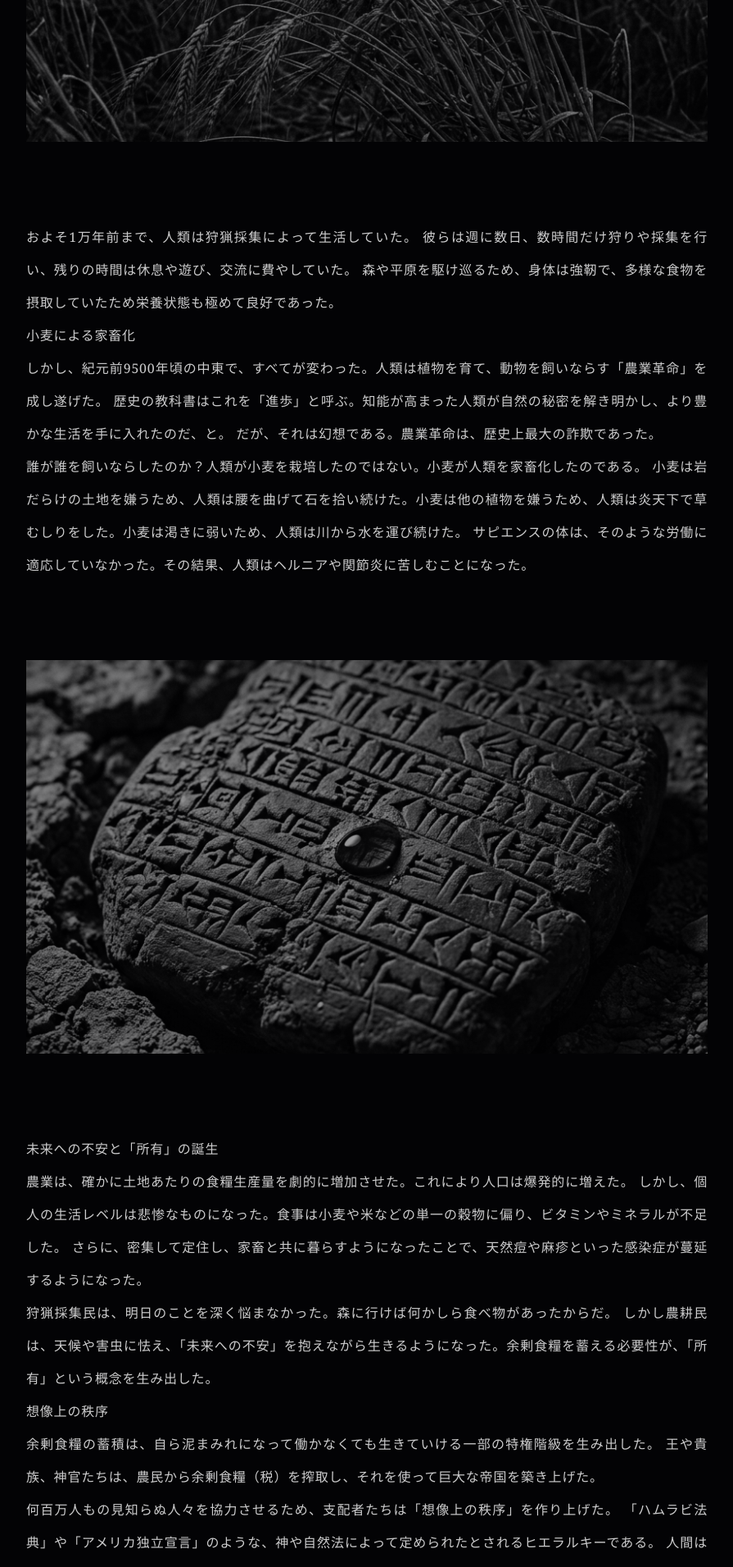
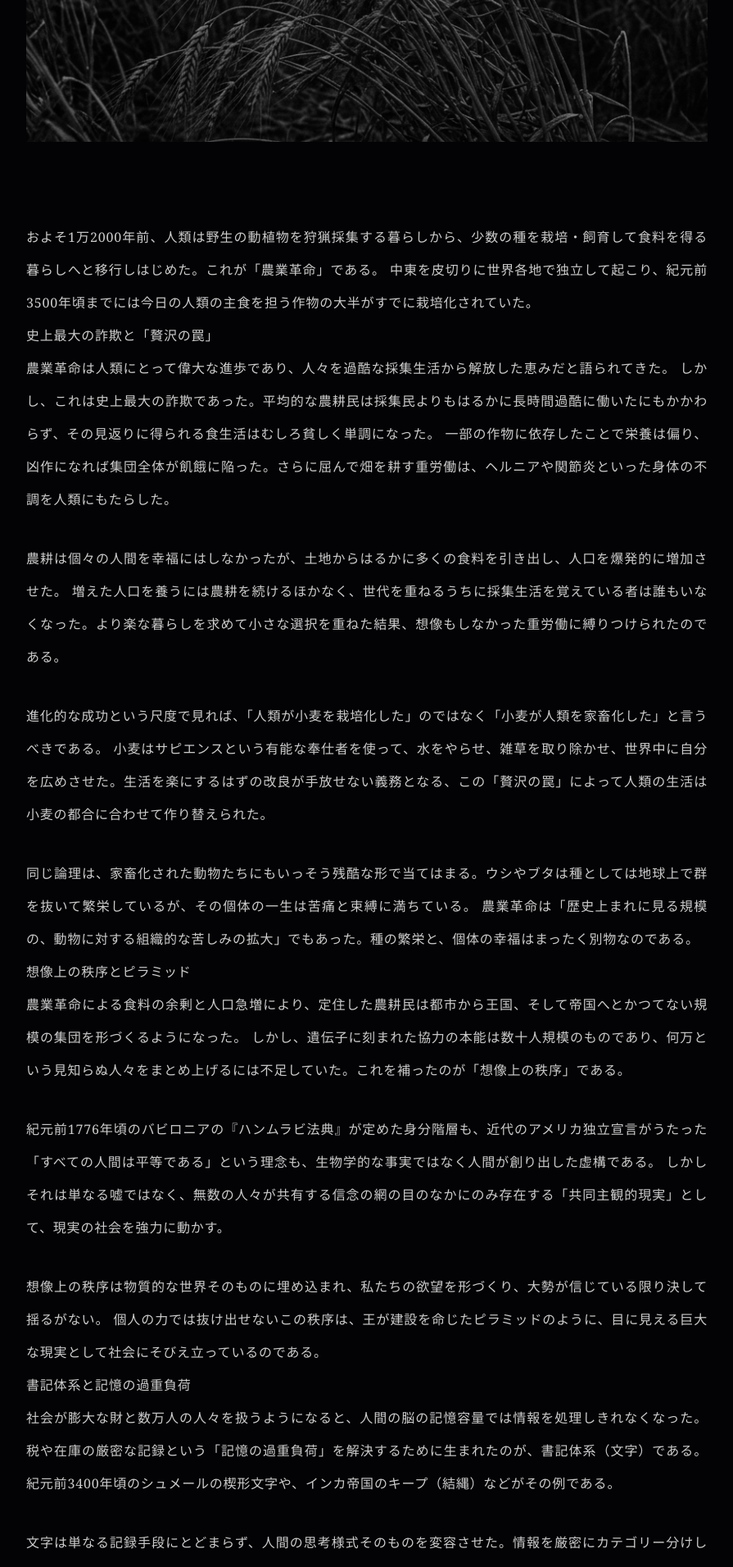
Before and after one commit to kotao-boop/artist-human-history, a Next.js app: page /artist-human-history/chapter/agricultural in a window 1280 px wide. Shown: the part 880-2791 px from the top of the page at 82% size, without its empty margins (192-1087 px from the left). Built offline with nearby package versions, Linux system fonts and the light colour scheme.

Commit message:
feat: complete Phase 3 (Agricultural) and add paragraph spacing

```diff
--- a/src/app/chapter/agricultural/page.tsx
+++ b/src/app/chapter/agricultural/page.tsx
@@ -12,54 +12,91 @@
     >
       <RevealText>
         <p>
-          およそ1万年前まで、人類は狩猟採集によって生活していた。
-          彼らは週に数日、数時間だけ狩りや採集を行い、残りの時間は休息や遊び、交流に費やしていた。
-          森や平原を駆け巡るため、身体は強靭で、多様な食物を摂取していたため栄養状態も極めて良好であった。
+          およそ1万2000年前、人類は野生の動植物を狩猟採集する暮らしから、少数の種を栽培・飼育して食料を得る暮らしへと移行しはじめた。これが「農業革命」である。
+          中東を皮切りに世界各地で独立して起こり、紀元前3500年頃までには今日の人類の主食を担う作物の大半がすでに栽培化されていた。
         </p>
       </RevealText>
 
       <RevealText>
-        <h3>小麦による家畜化</h3>
+        <h3>史上最大の詐欺と「贅沢の罠」</h3>
         <p>
-          しかし、紀元前9500年頃の中東で、すべてが変わった。人類は植物を育て、動物を飼いならす「農業革命」を成し遂げた。
-          歴史の教科書はこれを「進歩」と呼ぶ。知能が高まった人類が自然の秘密を解き明かし、より豊かな生活を手に入れたのだ、と。
-          だが、それは幻想である。農業革命は、歴史上最大の詐欺であった。
+          農業革命は人類にとって偉大な進歩であり、人々を過酷な採集生活から解放した恵みだと語られてきた。
+          しかし、これは史上最大の詐欺であった。平均的な農耕民は採集民よりもはるかに長時間過酷に働いたにもかかわらず、その見返りに得られる食生活はむしろ貧しく単調になった。
+          一部の作物に依存したことで栄養は偏り、凶作になれば集団全体が飢餓に陥った。さらに屈んで畑を耕す重労働は、ヘルニアや関節炎といった身体の不調を人類にもたらした。
         </p>
+
+        <div className="h-8" />
+
         <p>
-          誰が誰を飼いならしたのか？人類が小麦を栽培したのではない。小麦が人類を家畜化したのである。
-          小麦は岩だらけの土地を嫌うため、人類は腰を曲げて石を拾い続けた。小麦は他の植物を嫌うため、人類は炎天下で草むしりをした。小麦は渇きに弱いため、人類は川から水を運び続けた。
-          サピエンスの体は、そのような労働に適応していなかった。その結果、人類はヘルニアや関節炎に苦しむことになった。
+          農耕は個々の人間を幸福にはしなかったが、土地からはるかに多くの食料を引き出し、人口を爆発的に増加させた。
+          増えた人口を養うには農耕を続けるほかなく、世代を重ねるうちに採集生活を覚えている者は誰もいなくなった。より楽な暮らしを求めて小さな選択を重ねた結果、想像もしなかった重労働に縛りつけられたのである。
         </p>
-      </RevealText>
 
+        <div className="h-8" />
 
-      <RevealText>
-        <ParallaxImage src="/images/agricultural_inline.png" alt="Ancient Clay Tablet" yOffset={60} />
-      </RevealText>
+        <p>
+          進化的な成功という尺度で見れば、「人類が小麦を栽培化した」のではなく「小麦が人類を家畜化した」と言うべきである。
+          小麦はサピエンスという有能な奉仕者を使って、水をやらせ、雑草を取り除かせ、世界中に自分を広めさせた。生活を楽にするはずの改良が手放せない義務となる、この「贅沢の罠」によって人類の生活は小麦の都合に合わせて作り替えられた。
+        </p>
 
-      <RevealText>
-        <h3>未来への不安と「所有」の誕生</h3>
+        <div className="h-8" />
+
         <p>
-          農業は、確かに土地あたりの食糧生産量を劇的に増加させた。これにより人口は爆発的に増えた。
-          しかし、個人の生活レベルは悲惨なものになった。食事は小麦や米などの単一の穀物に偏り、ビタミンやミネラルが不足した。
-          さらに、密集して定住し、家畜と共に暮らすようになったことで、天然痘や麻疹といった感染症が蔓延するようになった。
-        </p>
-        <p>
-          狩猟採集民は、明日のことを深く悩まなかった。森に行けば何かしら食べ物があったからだ。
-          しかし農耕民は、天候や害虫に怯え、「未来への不安」を抱えながら生きるようになった。余剰食糧を蓄える必要性が、「所有」という概念を生み出した。
+          同じ論理は、家畜化された動物たちにもいっそう残酷な形で当てはまる。ウシやブタは種としては地球上で群を抜いて繁栄しているが、その個体の一生は苦痛と束縛に満ちている。
+          農業革命は「歴史上まれに見る規模の、動物に対する組織的な苦しみの拡大」でもあった。種の繁栄と、個体の幸福はまったく別物なのである。
         </p>
       </RevealText>
 
       <RevealText>
-        <h3>想像上の秩序</h3>
+        <h3>想像上の秩序とピラミッド</h3>
         <p>
-          余剰食糧の蓄積は、自ら泥まみれになって働かなくても生きていける一部の特権階級を生み出した。
-          王や貴族、神官たちは、農民から余剰食糧（税）を搾取し、それを使って巨大な帝国を築き上げた。
+          農業革命による食料の余剰と人口急増により、定住した農耕民は都市から王国、そして帝国へとかつてない規模の集団を形づくるようになった。
+          しかし、遺伝子に刻まれた協力の本能は数十人規模のものであり、何万という見知らぬ人々をまとめ上げるには不足していた。これを補ったのが「想像上の秩序」である。
         </p>
+
+        <div className="h-8" />
+
         <p>
-          何百万人もの見知らぬ人々を協力させるため、支配者たちは「想像上の秩序」を作り上げた。
-          「ハムラビ法典」や「アメリカ独立宣言」のような、神や自然法によって定められたとされるヒエラルキーである。
-          人間は平等である、あるいは身分制度は神の意志である、といったフィクションを共有させることで、巨大な社会は維持されるようになった。
+          紀元前1776年頃のバビロニアの『ハンムラビ法典』が定めた身分階層も、近代のアメリカ独立宣言がうたった「すべての人間は平等である」という理念も、生物学的な事実ではなく人間が創り出した虚構である。
+          しかしそれは単なる嘘ではなく、無数の人々が共有する信念の網の目のなかにのみ存在する「共同主観的現実」として、現実の社会を強力に動かす。
+        </p>
+
+        <div className="h-8" />
+
+        <p>
+          想像上の秩序は物質的な世界そのものに埋め込まれ、私たちの欲望を形づくり、大勢が信じている限り決して揺るがない。
+          個人の力では抜け出せないこの秩序は、王が建設を命じたピラミッドのように、目に見える巨大な現実として社会にそびえ立っているのである。
+        </p>
+      </RevealText>
+
+      <RevealText>
+        <h3>書記体系と記憶の過重負荷</h3>
+        <p>
+          社会が膨大な財と数万人の人々を扱うようになると、人間の脳の記憶容量では情報を処理しきれなくなった。
+          税や在庫の厳密な記録という「記憶の過重負荷」を解決するために生まれたのが、書記体系（文字）である。紀元前3400年頃のシュメールの楔形文字や、インカ帝国のキープ（結縄）などがその例である。
+        </p>
+
+        <div className="h-8" />
+
+        <p>
+          文字は単なる記録手段にとどまらず、人間の思考様式そのものを変容させた。情報を厳密にカテゴリー分けし整理する、官僚制に基づく規則正しい思考へと人類のものの見方を作り替えたのである。
+          想像上の秩序と書記体系が組み合わさったとき、初めて人類は数百万人を包み込む巨大な社会を維持できるようになった。
+        </p>
+      </RevealText>
+
+      <RevealText>
+        <h3>想像上のヒエラルキーと差別</h3>
+        <p>
+          大規模な社会を成り立たせる想像上の秩序は、必ず人々を序列づける「ヒエラルキー（階層）」を伴ってきた。自由人と奴隷、白人と黒人といった差別は、自然の秩序でも神の意志でもなく、まったくの歴史的偶然から生まれ、後づけの神話によって正当化されてきたものである。
+          偶然始まった差別が偏見によって固定化され、みずからを永続させる「悪循環の環」をつくり出していく。
+        </p>
+
+        <div className="h-8" />
+
+        <p>
+          また、ほぼすべての既知の社会において広く支配してきた家父長制や男女のヒエラルキーも、腕力や攻撃性などの生物学的根拠では十分に説明できない。
+          生物学的な性差（sex）と、文化によって定められる性別役割（ジェンダー）は明確に異なり、「男らしさ」「女らしさ」の中身も時代や社会によって大きく変わる。
+          私たちが当たり前だと感じている社会の序列の多くは、歴史の偶然と神話の産物にすぎず、そこには正義も必然性も存在しないのである。
         </p>
       </RevealText>
     </ChapterLayout>
--- a/src/app/chapter/cognitive/page.tsx
+++ b/src/app/chapter/cognitive/page.tsx
@@ -23,10 +23,16 @@
           人間の言語は主として、周囲の人間関係についての情報をやりとりする「うわさ話（ゴシップ）」のために進化した。誰が信用でき、誰が嘘つきかといった社会的情報の共有により、サピエンスは150人程度までの集団を結束させることができた。
           だが、認知革命の最も重要な帰結はそれをはるかに超える「まったく存在しないものについて語る能力」にあった。
         </p>
+
+        <div className="h-8" />
+
         <p>
           「気をつけろ、ライオンだ」と言える動物は多いが、「ライオンはわれわれの部族の守護霊だ」と言える動物はサピエンスだけである。
           共通の神話や虚構（フィクション）を信じることによって、互いに一度も会ったことのない無数の見知らぬ者同士が、柔軟に協力できるようになったのだ。宗教、国家、法制度、貿易ネットワークといった大規模な協力の仕組みはすべて、この共有された虚構の上に築かれている。
         </p>
+
+        <div className="h-8" />
+
         <p>
           さらに虚構には、行動を素早く更新できるという決定的な利点がある。遺伝子に刻まれた動物の社会的行動の変化には何世代も要するが、サピエンスは新しい物語を語るだけで、ごく短期間に振る舞いをそっくり作り替えることができる。
           この「文化」による高速の行動変容こそが、サピエンスを他のあらゆる動物から決定的に隔てるものであり、ここに生物学的進化とは異なる次元の「歴史」が始まったのである。
@@ -39,10 +45,16 @@
           認知革命から農業革命までのおよそ数万年のあいだ、サピエンスは狩猟採集民として暮らしていた。
           現代人の食習慣や欲求、たとえば甘いものや脂っこいものを見ると際限なく食べたくなるのは、木の実や熟した果実が手に入ったときにできるだけ多く摂取しておくことが生存に有利だった、あの時代の名残（強欲な遺伝子）である。
         </p>
+
+        <div className="h-8" />
+
         <p>
           狩猟採集民の生活は、のちの農耕民よりも豊かで健康的な暮らしを送っていた可能性が高い。多種多様な動植物を食べていたため栄養バランスが良く、労働時間も短く、残りの時間は休息や遊びにあてることができた。
           また、人口密度が低く定住していなかったため、感染症の流行にもさらされにくかった。彼らはしばしば「最初の豊かな社会」と呼ばれる。
         </p>
+
+        <div className="h-8" />
+
         <p>
           彼らの多くはアニミズムを信じ、あらゆる場所や動植物に霊が宿ると考え、自然と対等な立場で対話していた。また、周囲の動植物についての精緻な知識を持ち、みずからの身体と感覚を巧みに使いこなしていた。
           現代人は集団としては膨大な知識を持つが、個人としてはごく一部の技能しか持たない。平均的な採集民は、平均的な現代人よりもはるかに多才で機敏だったのである。
@@ -55,10 +67,16 @@
           新たな力を得たサピエンスは、アフロ・ユーラシア大陸を越えて地球全体へと拡散していった。
           約4万5000年前、彼らは外洋を渡ってオーストラリア大陸に到達する。これは、まだ見ぬ土地について計画を立て集団を組織する想像力が必要な、まさに認知革命の成果の証しであった。
         </p>
+
+        <div className="h-8" />
+
         <p>
           しかしその結果は破滅的だった。サピエンスの到達後、体重2.5トンに及ぶ巨大なディプロトドンをはじめ、オーストラリアの大型動物24種のうち23種が姿を消した。
           約1万6000年前にアメリカ大陸に拡散した際にも、マンモスや剣歯虎など、北アメリカで大型哺乳類47属中34属が、南アメリカで60属中50属が絶滅した。ゆっくりと繁殖する大型動物は、人間を恐れることを学ぶ間もなく絶滅へと追い込まれたのである。
         </p>
+
+        <div className="h-8" />
+
         <p>
           自然と調和して暮らしていたと美化されがちな古代の採集民でさえ、じつは地球上の大型動物のおよそ半数を絶滅に追いやった、史上もっとも危険な種であった。
           人類は歴史のごく初期から、火と石器と、なにより認知革命がもたらした「協力と計画の力」によって、行く先々の生態系を根底から作り替えてきたのである。
--- a/src/app/chapter/genesis/page.tsx
+++ b/src/app/chapter/genesis/page.tsx
@@ -23,6 +23,9 @@
           私たちはふだん「人類」と「ホモ・サピエンス」を同義のようにみなしているが、歴史の大半において地球上には複数の人類種が同時に存在していた。
           約250万年前、東アフリカで最初の人類が現れ、約200万年前になるとその一部が北アフリカ、ヨーロッパ、アジアの各地へと広がり、それぞれの環境に適応して異なる種へと進化した。
         </p>
+
+        <div className="h-8" />
+
         <p>
           ヨーロッパと西アジアには頑強なネアンデルタール人が、東アジアにはホモ・エレクトス（直立した人）が、インドネシアのジャワ島にはホモ・ソロエンシスが、そしてフローレス島には島嶼環境で小型化した身長わずか1メートルほどのホモ・フロレシエンシスが暮らしていた。
           私たちホモ・サピエンス（賢い人）も、食物連鎖の中間に位置する「取るに足らない動物」の一つにすぎなかった。
@@ -35,6 +38,9 @@
           人類に共通する際立った特徴は、体格に比して並外れて大きな脳を持つことである。しかし大きな脳は自然界では例外的な装備であり、莫大なエネルギーを消費するという代償を伴う。
           人間の脳は体重の2〜3パーセントを占めるにすぎないが、身体が休んでいるときのエネルギーの25パーセントを消費する。大きな脳を養うために人類は筋肉を犠牲にし、身体的には脆弱な存在となった。
         </p>
+
+        <div className="h-8" />
+
         <p>
           加えて、直立二足歩行はさらなる代償を課した。まっすぐ立つことで骨盤が狭くなり産道が狭まる一方で、赤ん坊の頭は大きくなっていったため、出産は命がけの難事となった。
           その結果、自然選択は「早産」を有利とした。人間の子どもは他の哺乳類と異なり、未熟で無力なまま生まれ、長期にわたる保護と教育を必要とする。しかしこの「未完成のまま生まれる」という弱さこそが、人間を柔軟で学習能力に富み、強固な社会的絆を必要とする生き物にしたのである。
@@ -47,6 +53,9 @@
           もう一つの決定的な武器は火の利用だった。約30万年前までには、いくつかの人類種は日常的に火を使うようになっていた。
           火は暖と光をもたらし、猛獣を退けただけでなく、なにより「調理」を可能にした。
         </p>
+
+        <div className="h-8" />
+
         <p>
           調理は硬い食物や毒を含む食物までも食べられるものに変え、咀嚼と消化に費やす時間とエネルギーを劇的に削減した。長い腸と大きな歯は不要になり、そのぶんのエネルギーを脳の維持にまわすことができた。
           火を手にした人類は、初めて自分の身体の大きさや筋力によらない絶対的な外部エネルギーを獲得したのである。
@@ -59,9 +68,15 @@
           とはいえ、この段階のサピエンスはなお生態系のなかで際立った存在ではなく、環境にほとんど影響を及ぼさない動物にすぎなかった。
           人類が食物連鎖の中位から一気に頂点へと駆け上がるのは、この後の「認知革命」を経てからのことである。しかし、この急速な上昇は生態系に深刻なひずみをもたらした。
         </p>
+
+        <div className="h-8" />
+
         <p>
           ライオンやサメのような頂点捕食者は、数百万年をかけて徐々にその地位に上り詰めたため、生態系の側にも彼らを抑える仕組みを発達させる時間があった。ところが人類はあまりに急激に頂点へと躍り出たため、生態系は適応する余裕がなく、なにより人類自身もその新しい地位に心の準備ができていなかった。
         </p>
+
+        <div className="h-8" />
+
         <p>
           人類につきものの多くの残虐さや不安の根源はここにある。長らく弱い立場に置かれ、たえず恐れを抱いてきた者が、突然に絶大な力を握ったとき、その力を賢明に用いることは難しい。この「食物連鎖への飛躍」がもたらした心の未熟さを抱えたまま、サピエンスは歴史の表舞台へと躍り出ていくこととなる。
         </p>
```
